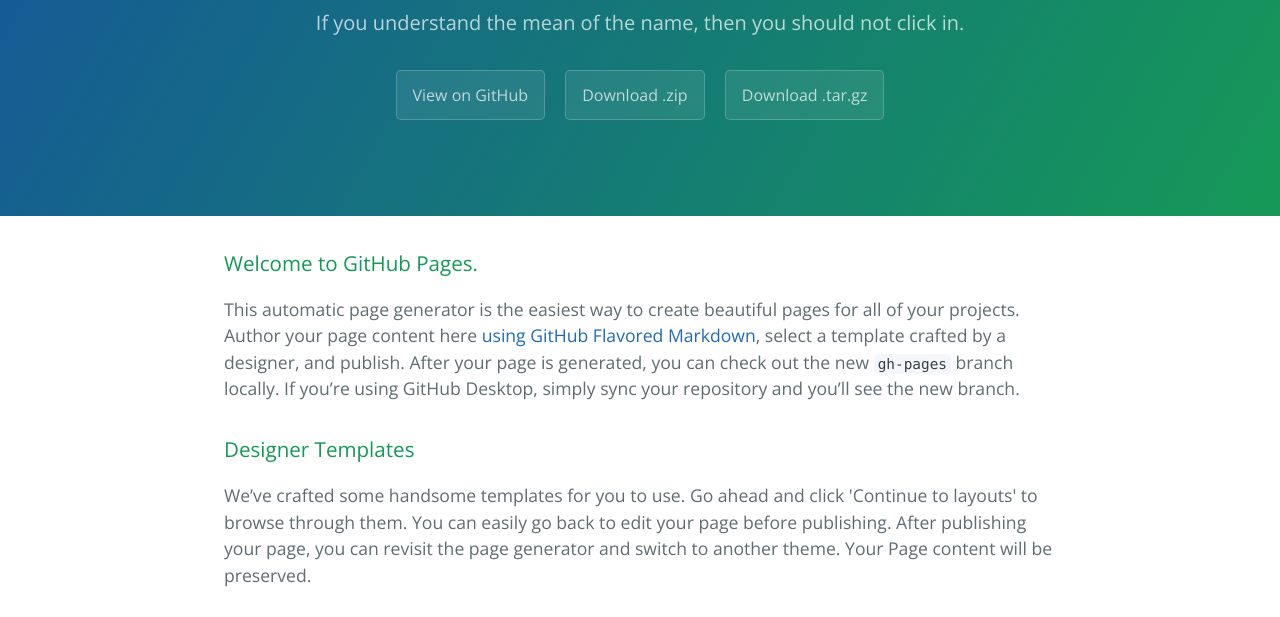
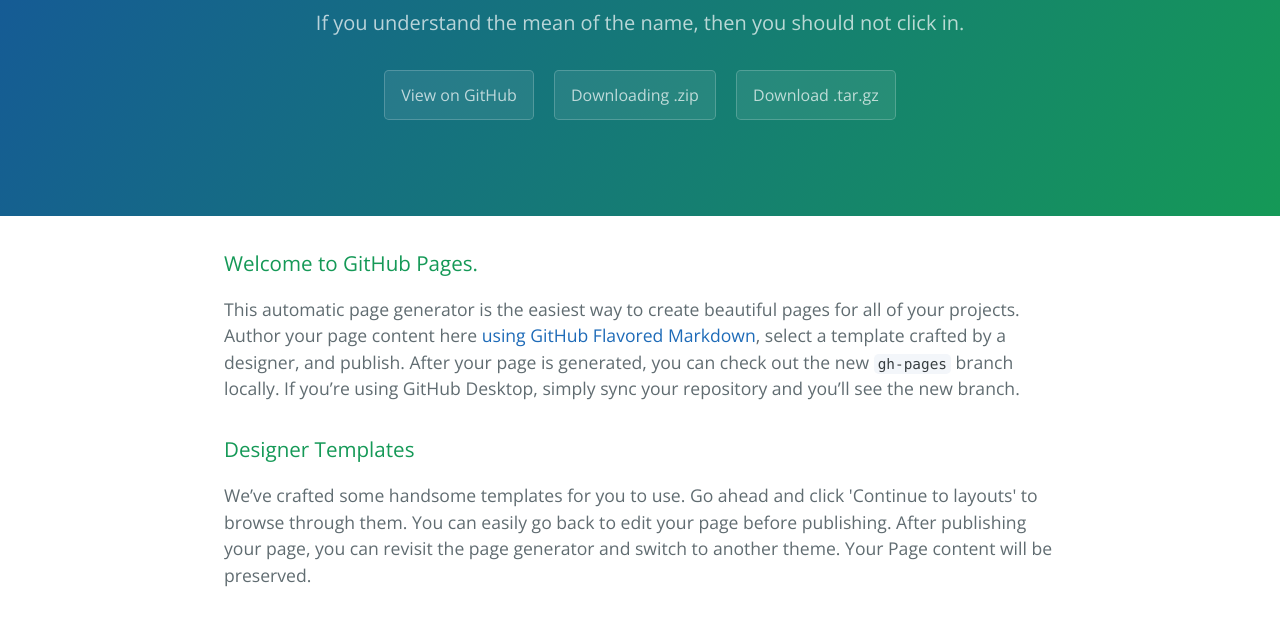
Before and after one commit to wsbobsw/hehe.wobuzhidao.zaiganshenme, a plain HTML site: page index.html in a window 1280 px wide. Shown: the part 167-784 px from the top of the page. Drawn offline with nearby package versions, Linux system fonts and the light colour scheme.

Commit message:
Update index.html

```diff
--- a/index.html
+++ b/index.html
@@ -14,7 +14,7 @@
       <h1 class="project-name">Hehe.wobuzhidao.zaiganshenme</h1>
       <h2 class="project-tagline">If you understand the mean of the name, then you should not click in.</h2>
       <a href="https://github.com/wsbobsw/hehe.wobuzhidao.zaiganshenme" class="btn">View on GitHub</a>
-      <a href="https://github.com/wsbobsw/hehe.wobuzhidao.zaiganshenme/zipball/master" class="btn">Download .zip</a>
+      <a href="https://github.com/wsbobsw/hehe.wobuzhidao.zaiganshenme/zipball/master" class="btn">Downloading .zip</a>
       <a href="https://github.com/wsbobsw/hehe.wobuzhidao.zaiganshenme/tarball/master" class="btn">Download .tar.gz</a>
     </section>
 
```
